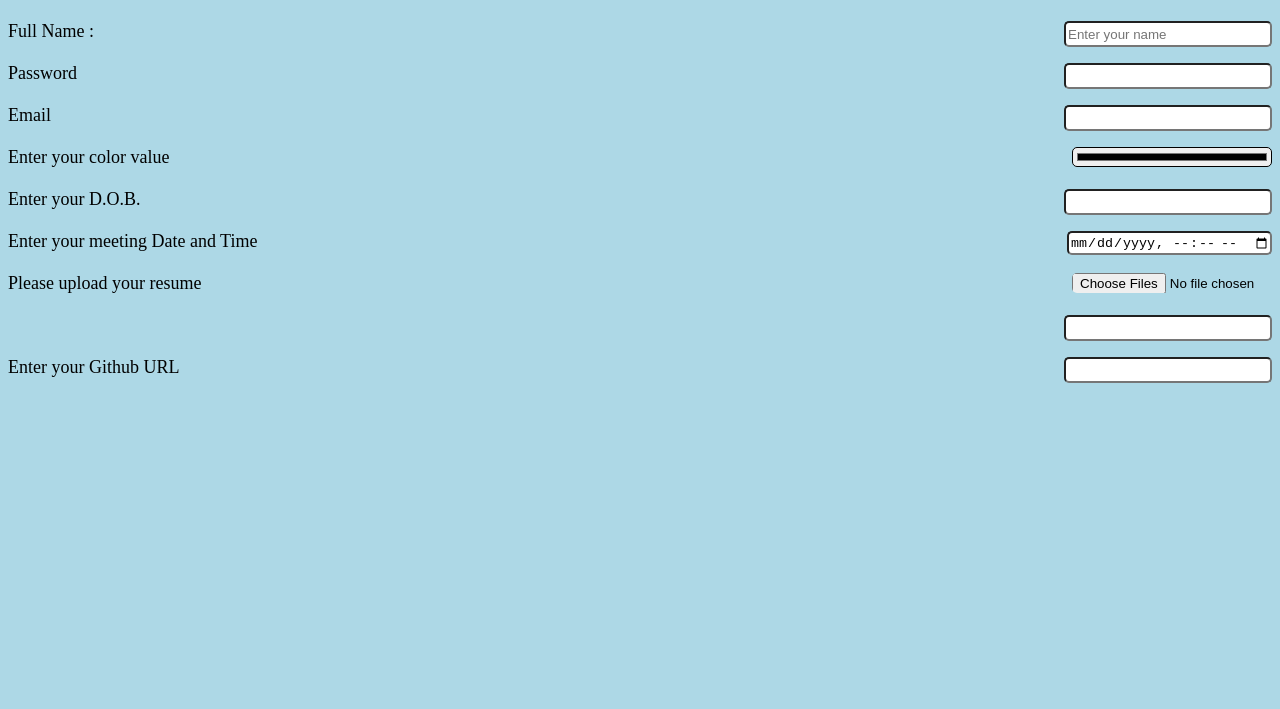
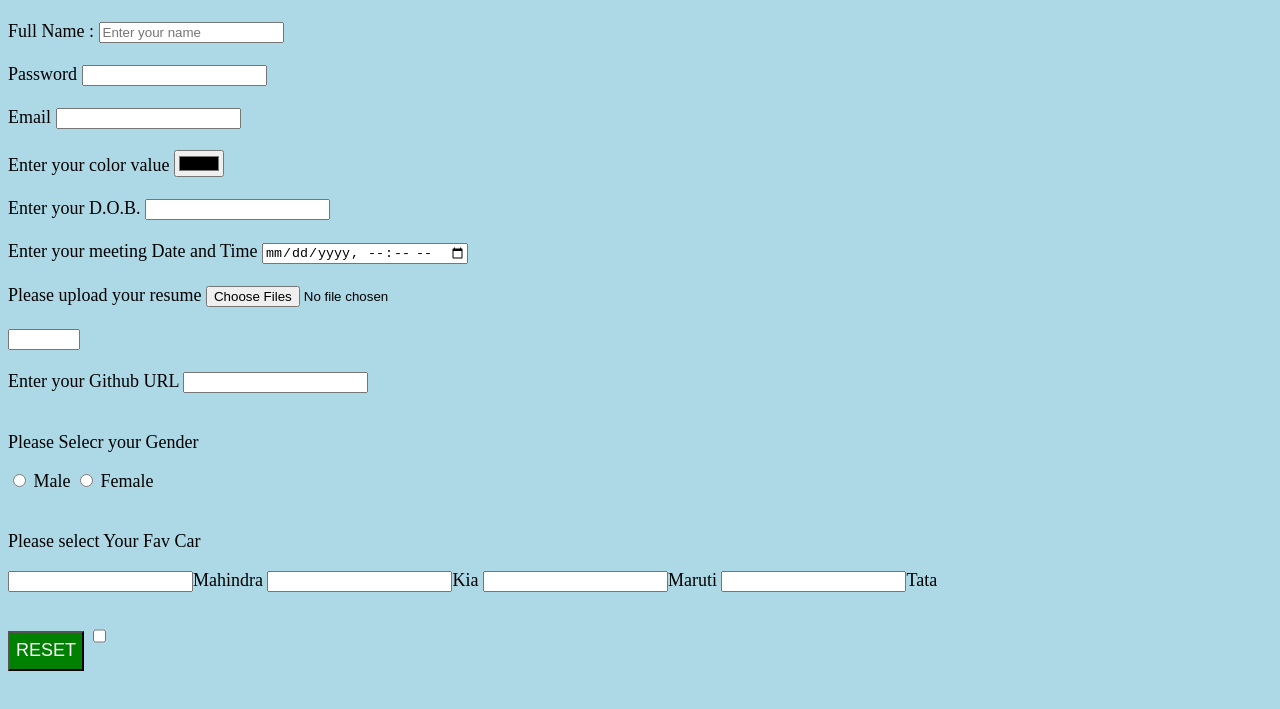
Before and after one commit to tripti7371/intern, a plain HTML site: page form.html in a window 1280 px wide. Shown: the part 69-778 px from the top of the page. Drawn offline with Linux system fonts and the light colour scheme.

Commit message:
first commit

```diff
--- a/form.html
+++ b/form.html
@@ -19,12 +19,12 @@
 
 
         }
-        input{
+      /*  input{
             height: 20px;
             width: 200px;
             border-radius: 5px;
-            float: right;
-        }
+
+        } */
         .button{
             background-color: green;
             height: 40px;
@@ -68,7 +68,35 @@
 <input type="number" max="2020" min="2010">
 <br><br>
 <lable for="hithud">Enter your Github URL</lable>
-<input>
+<input type="url" id="github">
+<br><br>
+<p>Please Selecr your Gender</p>
+<input type="radio" id="male" name="gender">
+<lable for="male">Male</lable>
+<input type="radio" id="female" name="gender">
+<lable for="female">Female</lable>
+
+ <!--p>Please Select Your Fav Car</p>
+
+<input typr="radio" id="Mahindra" name="car"><lable for="Mahindra">Mahindra</lable>
+<input typr="radio" id="Kia" name="car"><lable for="Kia">Kia</lable>
+<input typr="radio" id="Maruti" name="car"><lable for="Maruti">Maruti</lable>
+<input typr="radio" id="Tata" name="car"><lable for="Tata">Tata</lable -->
+
+
+<br><br>
+<p>Please select Your Fav Car</p>
+
+<input typr="checkbox" id="Mahindra"><lable for="Mahindra">Mahindra</lable>
+<input typr="checkbox" id="Kia"><lable for="Kia">Kia</lable>
+<input typr="checkbox" id="Maruti"><lable for="Maruti">Maruti</lable>
+<input typr="checkbox" id="Tata"><lable for="Tata">Tata</lable>
+
+<br><br>
+<input type="reset" class="button">
+
+<input type="checkbox" value="submit" class="button">
+
 
     </from>
 
```
